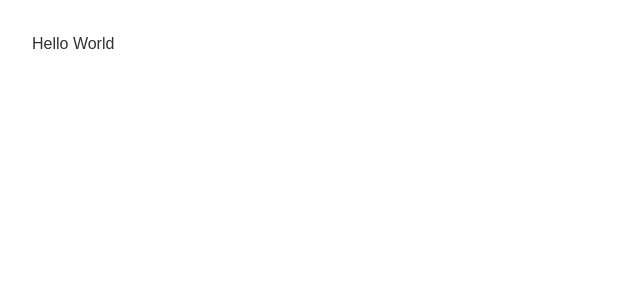
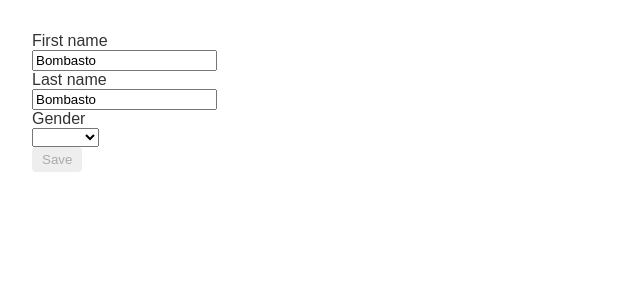
Before and after one commit to a6hinavram/2-sb-git-angular-v8, an Angular app: page / in a window 1280 px wide. Shown: the top 300 px of the page, without its empty margins (0-640 px from the left). Built offline with nearby package versions, Linux system fonts and the light colour scheme.

Commit message:
3 files modified

```diff
--- a/src/app/app.component.html
+++ b/src/app/app.component.html
@@ -1 +1,25 @@
-Hello World
+
+<form (ngSubmit)="onSubmit()" [formGroup]="form">
+<div *ngFor="let item of data">
+
+	<label>{{item.label}}</label>
+	<div [ngSwitch]="item.field_type">
+
+		<input *ngSwitchCase="'text'" [id]="item.key" [value]="item.value"
+    [formControlName]="item.key"
+    >
+
+		<select *ngSwitchCase="'select'" [id]="item.key" [formControlName]="item.key">
+      <option *ngFor="let opt of item.options" [value]="opt.key">{{opt.value}}</option>
+</select>
+
+</div>
+</div>
+
+<div class="form-row">
+      <button type="submit" [disabled]="!form.valid">Save</button>
+    </div>
+</form>
+ <div *ngIf="payLoad" class="form-row">
+    <strong>Saved the following values</strong><br>{{payLoad}}
+  </div>
--- a/src/app/app.component.ts
+++ b/src/app/app.component.ts
@@ -1,11 +1,66 @@
-import { Component } from '@angular/core';
-
+import { Component, OnInit } from '@angular/core';
+import { FormControl, FormGroup, Validators } from '@angular/forms';
 @Component({
   selector: 'app-root',
   templateUrl: './app.component.html'
 })
 export class AppComponent {
+
+  form: FormGroup;
+  payLoad = '';
+
+  ngOnInit() {
+    this.form = this.toFormGroup();
+  }
+
+  data = [
+  {
+        key: 'firstName',
+        label: 'First name',
+        field_type : 'text',
+        value : 'Bombasto',
+        required: true,
+
+  },
+  {
+        key: 'lastName',
+        label: 'Last name',
+        field_type : 'text',
+        value : 'Bombasto',
+        required: true,
+
+  },
+  {
+        key: 'gender',
+        label: 'Gender',
+        field_type : 'select',
+        required: true,
+        options: [
+          {key: 'male',  value: 'Male'},
+          {key: 'female',  value: 'Female'}
+        ],
+
+  },
+];
+
   title = 'my-first-app';
 
+  toFormGroup() {
+    let group: any = {};
+
+    this.data.forEach(question => {
+      group[question.key] = question.required ?
+      new FormControl(question.value || '', Validators.required)
+                                              : new FormControl(question.value || '');
+    });
+    return new FormGroup(group);
+  }
+
+ onSubmit() {
+    //this.submitted = true;
+    this.payLoad = JSON.stringify(this.form.value);
+
+    alert("form submission test");
+  }
 
 }
--- a/src/app/app.module.ts
+++ b/src/app/app.module.ts
@@ -2,13 +2,13 @@ import { NgModule } from '@angular/core';
 import { BrowserModule }  from '@angular/platform-browser';
 
 import { AppComponent } from './app.component';
-import { FormsModule } from '@angular/forms';
+import { ReactiveFormsModule } from '@angular/forms';
 
 
 @NgModule({
   imports: [
     BrowserModule,
-    FormsModule
+    ReactiveFormsModule
   ],
   declarations: [
     AppComponent,
```
